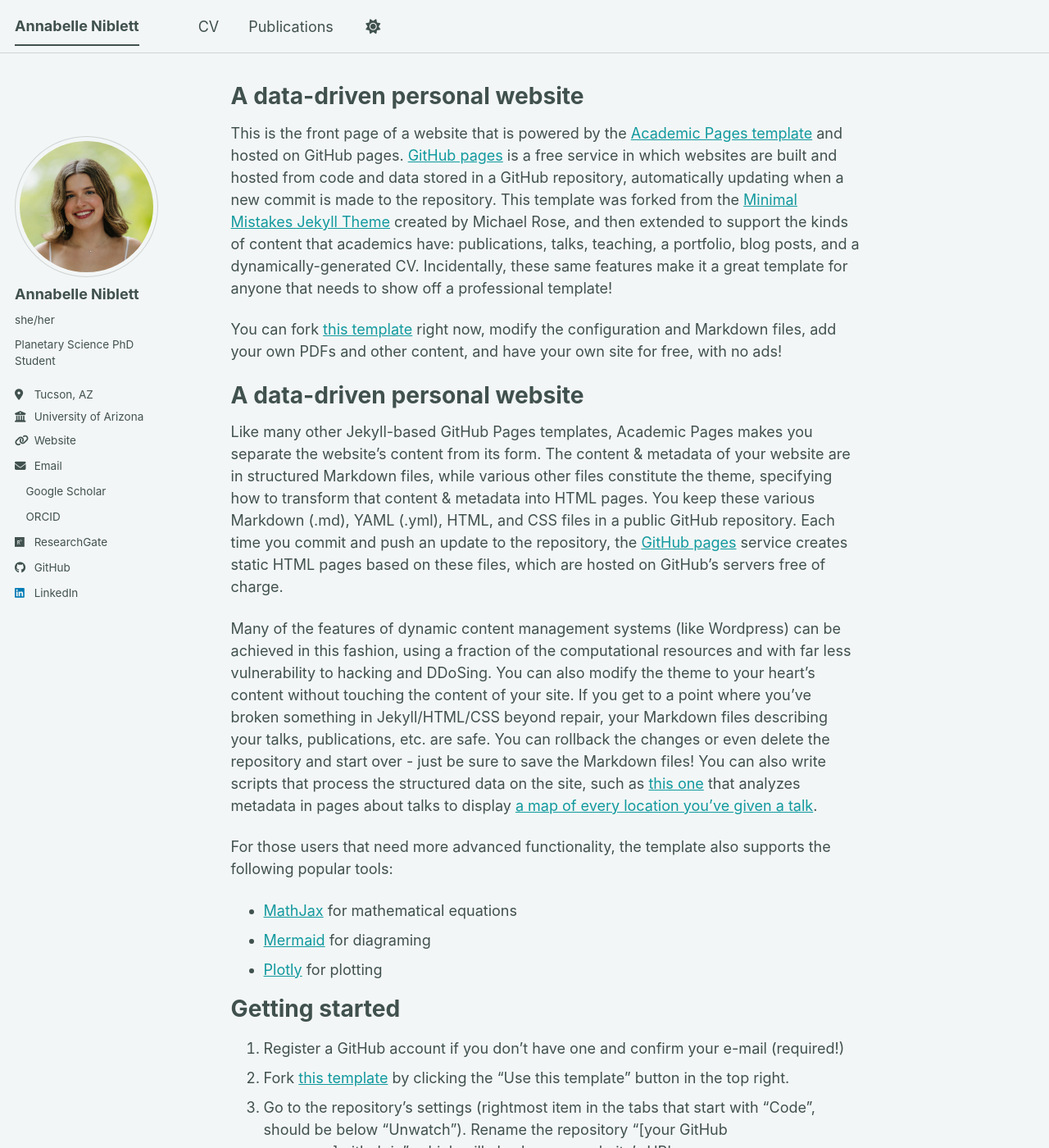
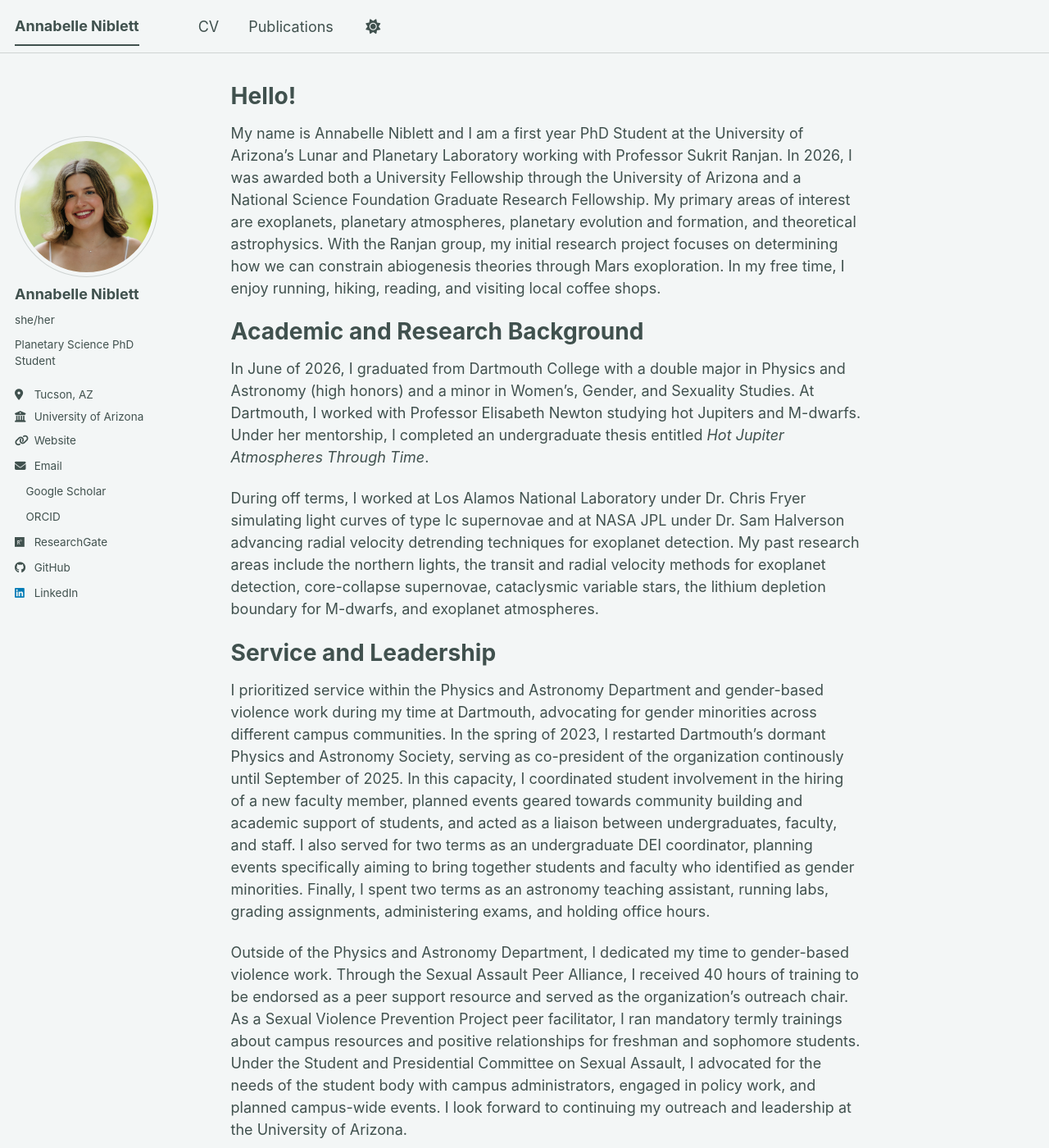
Before and after one commit to annabelleniblett/annabelleniblett.github.io, a Jekyll site: the page built from _pages/about.md, in a window 1280 px wide and 1400 px high. Shown: the whole window at 82% size. Built offline with Jekyll 4.4.1, drawn with Linux system fonts in a browser that asks for light colours; a style sheet for code colours, icons or effects is not loaded; some of the changed text lies outside the part shown.

Commit message:
Revise about page with personal and academic info
Updated personal information and academic background details.

```diff
--- a/_pages/about.md
+++ b/_pages/about.md
@@ -7,52 +7,18 @@ redirect_from:
   - /about/
   - /about.html
 ---
-A data-driven personal website
+Hello!
 ======
-This is the front page of a website that is powered by the [Academic Pages template](https://github.com/academicpages/academicpages.github.io) and hosted on GitHub pages. [GitHub pages](https://pages.github.com) is a free service in which websites are built and hosted from code and data stored in a GitHub repository, automatically updating when a new commit is made to the repository. This template was forked from the [Minimal Mistakes Jekyll Theme](https://mmistakes.github.io/minimal-mistakes/) created by Michael Rose, and then extended to support the kinds of content that academics have: publications, talks, teaching, a portfolio, blog posts, and a dynamically-generated CV. Incidentally, these same features make it a great template for anyone that needs to show off a professional template!
+My name is Annabelle Niblett and I am a first year PhD Student at the University of Arizona's Lunar and Planetary Laboratory working with Professor Sukrit Ranjan. In 2026, I was awarded both a University Fellowship through the University of Arizona and a National Science Foundation Graduate Research Fellowship. My primary areas of interest are exoplanets, planetary atmospheres, planetary evolution and formation, and theoretical astrophysics. With the Ranjan group, my initial research project focuses on determining how we can constrain abiogenesis theories through Mars exoploration. In my free time, I enjoy running, hiking, reading, and visiting local coffee shops.
 
- You can fork [this template](https://github.com/academicpages/academicpages.github.io) right now, modify the configuration and Markdown files, add your own PDFs and other content, and have your own site for free, with no ads!
+Academic and Research Background
+======
+In June of 2026, I graduated from Dartmouth College with a double major in Physics and Astronomy (high honors) and a minor in Women's, Gender, and Sexuality Studies. At Dartmouth, I worked with Professor Elisabeth Newton studying hot Jupiters and M-dwarfs. Under her mentorship, I completed an undergraduate thesis entitled _Hot Jupiter Atmospheres Through Time_.
 
-A data-driven personal website
+During off terms, I worked at Los Alamos National Laboratory under Dr. Chris Fryer simulating light curves of type Ic supernovae and at NASA JPL under Dr. Sam Halverson advancing radial velocity detrending techniques for exoplanet detection. My past research areas include the northern lights, the transit and radial velocity methods for exoplanet detection, core-collapse supernovae, cataclysmic variable stars, the lithium depletion boundary for M-dwarfs, and exoplanet atmospheres.
+
+Service and Leadership
 ======
-Like many other Jekyll-based GitHub Pages templates, Academic Pages makes you separate the website's content from its form. The content & metadata of your website are in structured Markdown files, while various other files constitute the theme, specifying how to transform that content & metadata into HTML pages. You keep these various Markdown (.md), YAML (.yml), HTML, and CSS files in a public GitHub repository. Each time you commit and push an update to the repository, the [GitHub pages](https://pages.github.com/) service creates static HTML pages based on these files, which are hosted on GitHub's servers free of charge.
+I prioritized service within the Physics and Astronomy Department and gender-based violence work during my time at Dartmouth, advocating for gender minorities across different campus communities. In the spring of 2023, I restarted Dartmouth's dormant Physics and Astronomy Society, serving as co-president of the organization continously until September of 2025. In this capacity, I coordinated student involvement in the hiring of a new faculty member, planned events geared towards community building and academic support of students, and acted as a liaison between undergraduates, faculty, and staff. I also served for two terms as an undergraduate DEI coordinator, planning events specifically aiming to bring together students and faculty who identified as gender minorities. Finally, I spent two terms as an astronomy teaching assistant, running labs, grading assignments, administering exams, and holding office hours.
 
-Many of the features of dynamic content management systems (like Wordpress) can be achieved in this fashion, using a fraction of the computational resources and with far less vulnerability to hacking and DDoSing. You can also modify the theme to your heart's content without touching the content of your site. If you get to a point where you've broken something in Jekyll/HTML/CSS beyond repair, your Markdown files describing your talks, publications, etc. are safe. You can rollback the changes or even delete the repository and start over - just be sure to save the Markdown files! You can also write scripts that process the structured data on the site, such as [this one](https://github.com/academicpages/academicpages.github.io/blob/master/talkmap.ipynb) that analyzes metadata in pages about talks to display [a map of every location you've given a talk](https://academicpages.github.io/talkmap.html).
-
-For those users that need more advanced functionality, the template also supports the following popular tools:
-- [MathJax](https://www.mathjax.org/) for mathematical equations
-- [Mermaid](https://mermaid.js.org/) for diagraming
-- [Plotly](https://plotly.com/javascript/) for plotting
-
-Getting started
-======
-1. Register a GitHub account if you don't have one and confirm your e-mail (required!)
-1. Fork [this template](https://github.com/academicpages/academicpages.github.io) by clicking the "Use this template" button in the top right.
-1. Go to the repository's settings (rightmost item in the tabs that start with "Code", should be below "Unwatch"). Rename the repository "[your GitHub username].github.io", which will also be your website's URL.
-1. Set site-wide configuration and create content & metadata (see below -- also see [this set of diffs](https://archive.is/3TPas) showing what files were changed to set up [an example site](https://getorg-testacct.github.io) for a user with the username "getorg-testacct")
-1. Upload any files (like PDFs, .zip files, etc.) to the files/ directory. They will appear at https://[your GitHub username].github.io/files/example.pdf.
-1. Check status by going to the repository settings, in the "GitHub pages" section
-
-Site-wide configuration
-------
-The main configuration file for the site is in the base directory in [_config.yml](https://github.com/academicpages/academicpages.github.io/blob/master/_config.yml), which defines the content in the sidebars and other site-wide features. You will need to replace the default variables with ones about yourself and your site's github repository. The configuration file for the top menu is in [_data/navigation.yml](https://github.com/academicpages/academicpages.github.io/blob/master/_data/navigation.yml). For example, if you don't have a portfolio or blog posts, you can remove those items from that navigation.yml file to remove them from the header.
-
-Create content & metadata
-------
-For site content, there is one Markdown file for each type of content, which are stored in directories like _publications, _talks, _posts, _teaching, or _pages. For example, each talk is a Markdown file in the [_talks directory](https://github.com/academicpages/academicpages.github.io/tree/master/_talks). At the top of each Markdown file is structured data in YAML about the talk, which the theme will parse to do lots of cool stuff. The same structured data about a talk is used to generate the list of talks on the [Talks page](https://academicpages.github.io/talks), each [individual page](https://academicpages.github.io/talks/2012-03-01-talk-1) for specific talks, the talks section for the [CV page](https://academicpages.github.io/cv), and the [map of places you've given a talk](https://academicpages.github.io/talkmap.html) (if you run this [python file](https://github.com/academicpages/academicpages.github.io/blob/master/talkmap.py) or [Jupyter notebook](https://github.com/academicpages/academicpages.github.io/blob/master/talkmap.ipynb), which creates the HTML for the map based on the contents of the _talks directory).
-
-**Markdown generator**
-
-The repository includes [a set of Jupyter notebooks](https://github.com/academicpages/academicpages.github.io/tree/master/markdown_generator
-) that converts a CSV containing structured data about talks or presentations into individual Markdown files that will be properly formatted for the Academic Pages template. The sample CSVs in that directory are the ones I used to create my own personal website at stuartgeiger.com. My usual workflow is that I keep a spreadsheet of my publications and talks, then run the code in these notebooks to generate the Markdown files, then commit and push them to the GitHub repository.
-
-How to edit your site's GitHub repository
-------
-Many people use a git client to create files on their local computer and then push them to GitHub's servers. If you are not familiar with git, you can directly edit these configuration and Markdown files directly in the github.com interface. Navigate to a file (like [this one](https://github.com/academicpages/academicpages.github.io/blob/master/_talks/2012-03-01-talk-1.md) and click the pencil icon in the top right of the content preview (to the right of the "Raw | Blame | History" buttons). You can delete a file by clicking the trashcan icon to the right of the pencil icon. You can also create new files or upload files by navigating to a directory and clicking the "Create new file" or "Upload files" buttons.
-
-Example: editing a Markdown file for a talk
-![Editing a Markdown file for a talk](/images/editing-talk.png)
-
-For more info
-------
-More info about configuring Academic Pages can be found in [the guide](https://academicpages.github.io/markdown/), the [growing wiki](https://github.com/academicpages/academicpages.github.io/wiki), and you can always [ask a question on GitHub](https://github.com/academicpages/academicpages.github.io/discussions). The [guides for the Minimal Mistakes theme](https://mmistakes.github.io/minimal-mistakes/docs/configuration/) (which this theme was forked from) might also be helpful.
+Outside of the Physics and Astronomy Department, I dedicated my time to gender-based violence work. Through the Sexual Assault Peer Alliance, I received 40 hours of training to be endorsed as a peer support resource and served as the organization's outreach chair. As a Sexual Violence Prevention Project peer facilitator, I ran mandatory termly trainings about campus resources and positive relationships for freshman and sophomore students. Under the Student and Presidential Committee on Sexual Assault, I advocated for the needs of the student body with campus administrators, engaged in policy work, and planned campus-wide events. I look forward to continuing my outreach and leadership at the University of Arizona.
```
